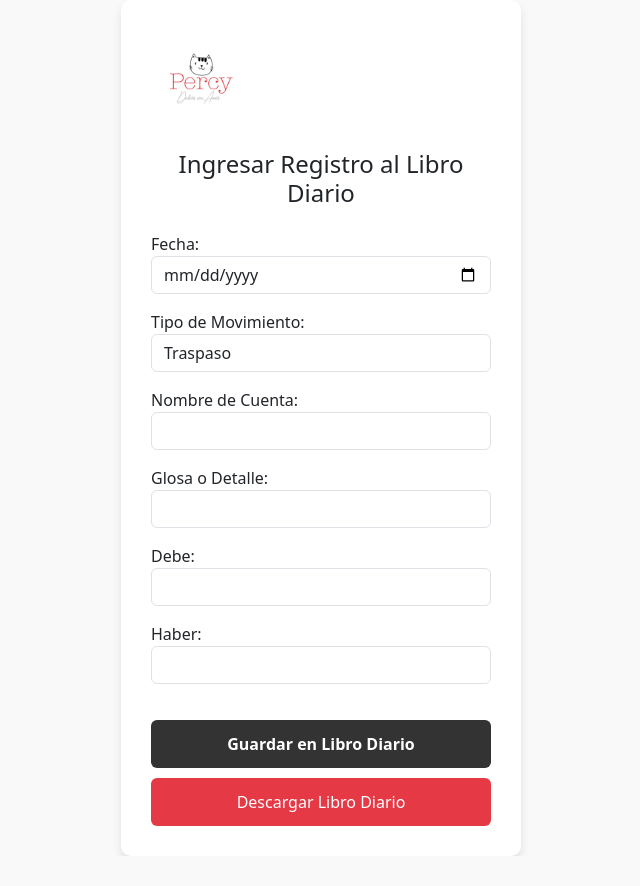
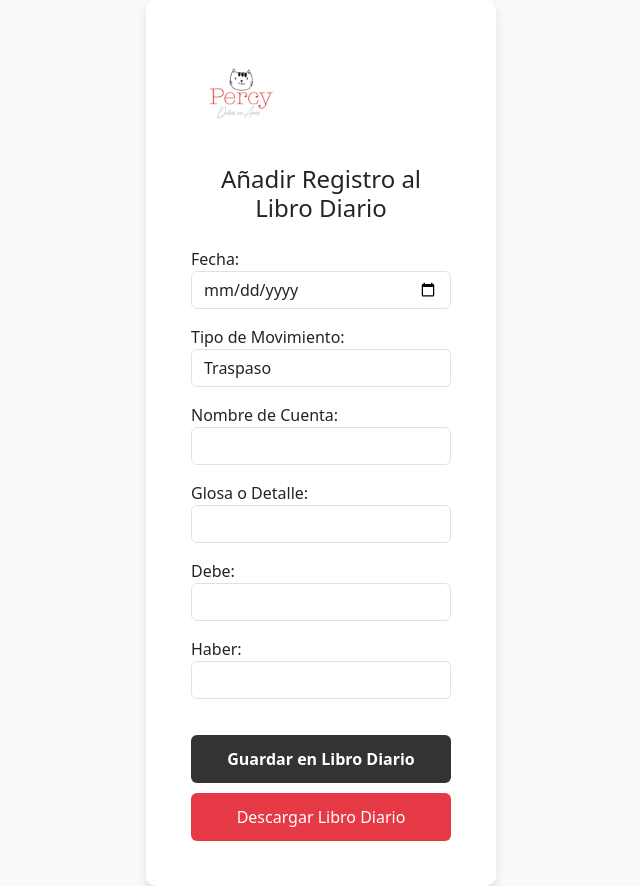
Before and after one commit to Dolavarria/DulcesPercyExcel, a Django app: page /librodiario/ in a window 1280 px wide. Shown: the whole page, without its empty margins (319-959 px from the left). Before the commit the page ends 856 px from the top, so only its background shows below. Run offline with Django 5.2, Linux system fonts and the light colour scheme.

Commit message:
Actualización de estilos en la plantilla del Libro Diario: ajuste de padding, reducción del ancho máximo y cambio de texto en el encabezado.

```diff
--- a/ExcelExport/templates/libro_diario.html
+++ b/ExcelExport/templates/libro_diario.html
@@ -12,15 +12,14 @@
             display: flex;
             justify-content: center;
             align-items: center;
-            min-height: 100vh;
             margin: 0;
         }
         .container {
             background-color: white;
-            padding: 30px;
+            padding: 45px;
             border-radius: 10px;
             box-shadow: 0 6px 10px rgba(0, 0, 0, 0.1);
-            max-width: 400px;
+            max-width: 350px;
             width: 100%;
         }
         .logo {
@@ -70,7 +69,7 @@
         <div class="header">
             <img src="{% static 'dulcespercy.jpg' %}" alt="Dulces Percy Logo" class="logo">
         </div>
-        <h4 class="text-center mb-4">Ingresar Registro al Libro Diario</h4>
+        <h4 class="text-center mb-4">Añadir Registro al Libro Diario</h4>
         <form method="post">
             {% csrf_token %}
             {{ form.as_p }}
```
